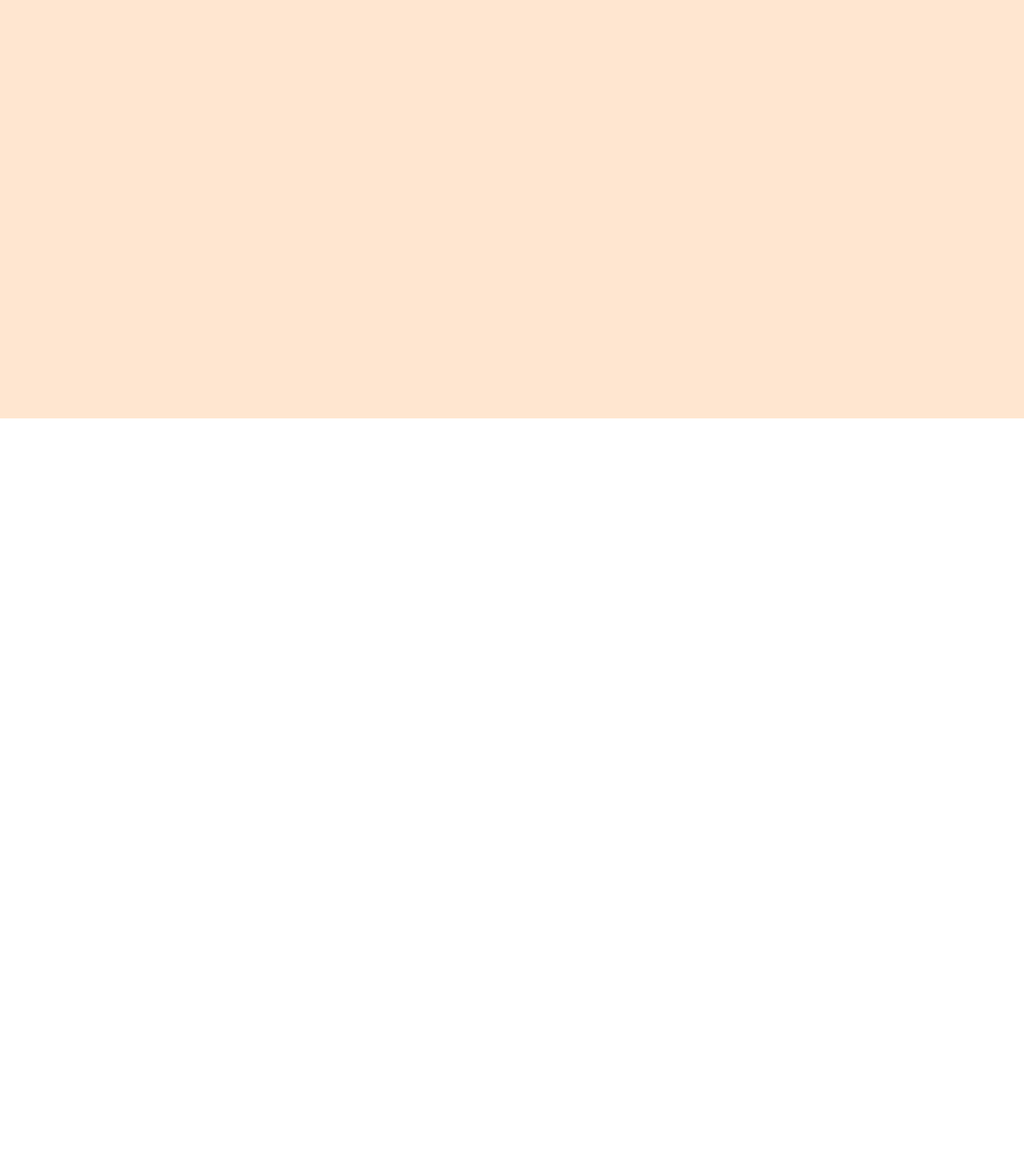
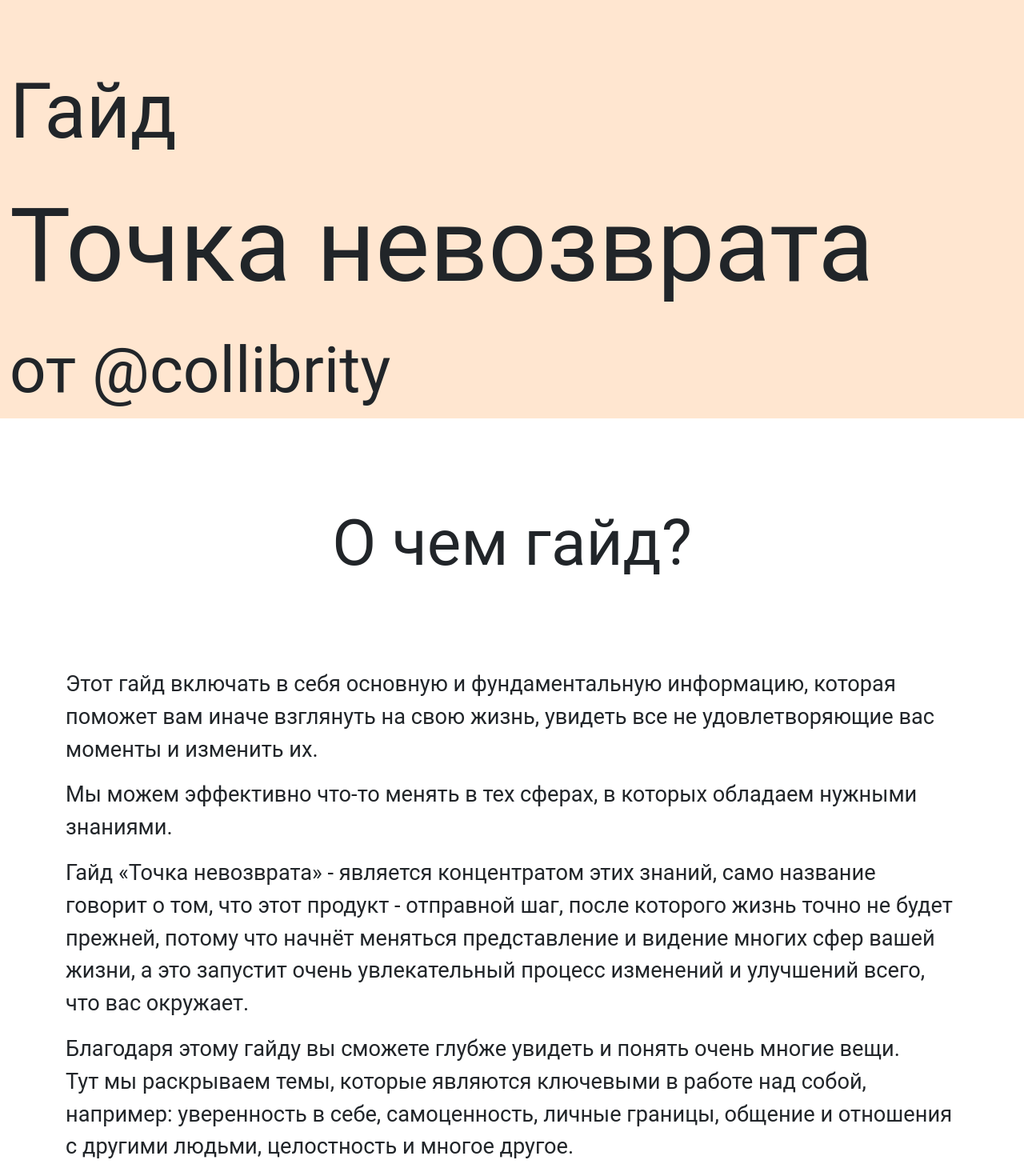
Before and after one commit to DanielDostanich/collibrity, a React app: page / in a window 1280 px wide. Shown: the part 277-1747 px from the top of the page at 80% size. Before the commit the page ends 800 px from the top, so only its background shows below. Built offline with nearby package versions, Linux system fonts and the light colour scheme.

Commit message:
Added About + minor changes

```diff
--- a/src/App.tsx
+++ b/src/App.tsx
@@ -1,10 +1,13 @@
 import React from "react"
 
 import Title from "./basicBlocks/Title"
-
+import About from "./basicBlocks/About";
 
 export default function App() {
-    return (
-        <Title />
-    );
+  return (
+    <>
+      <Title/>
+      <About/>
+    </>
+  );
 }
--- a/src/basicBlocks/About.sass
+++ b/src/basicBlocks/About.sass
@@ -0,0 +1,10 @@
+@import '~bootstrap/scss/containers'
+@import '../scss/utils'
+
+.about__title
+  text-align: center
+  padding: 6rem
+  font-size: 5rem
+
+.about__text
+  font-size: 1.7rem
--- a/src/basicBlocks/About.tsx
+++ b/src/basicBlocks/About.tsx
@@ -1,20 +1,23 @@
 import React from "react"
 
-export default function About(){
+export default function About() {
   return (
-        <div className="about container-flex">
+    <div className="about container">
       <div className="about__title">
         О чем гайд?
       </div>
       <div className="about__text">
-
+        <p>Этот гайд включать в себя основную и фундаментальную информацию, которая поможет вам иначе взглянуть на свою
+          жизнь, увидеть все не удовлетворяющие вас моменты и изменить их.</p>
+        <p>Мы можем эффективно что-то менять в тех сферах, в которых обладаем нужными знаниями. </p>
+        <p>Гайд «Точка невозврата» - является концентратом этих знаний, само название говорит о том, что этот продукт -
+          отправной шаг, после которого жизнь точно не будет прежней, потому что начнёт меняться представление и видение
+          многих сфер вашей жизни, а это запустит очень увлекательный процесс изменений и улучшений всего, что вас
+          окружает.</p>
+        Благодаря этому гайду вы сможете глубже увидеть и понять очень многие вещи.
+        <p>Тут мы раскрываем темы, которые являются ключевыми в работе над собой, например: уверенность в себе,
+          самоценность, личные границы, общение и отношения с другими людьми, целостность и многое другое.</p>
       </div>
     </div>
   )
 }
-
-const aboutText = 'Этот гайд включать в себя основную и фундаментальную информацию, которая поможет вам иначе взглянуть на свою жизнь, увидеть все не удовлетворяющие вас моменты и изменить их.\n' +
-    'Мы можем эффективно что-то менять в тех сферах, в которых обладаем нужными знаниями. \n' +
-    'Гайд «Точка невозврата» - является концентратом этих знаний, само название говорит о том, что этот продукт - отправной шаг, после которого жизнь точно не будет прежней, потому что начнёт меняться представление и видение многих сфер вашей жизни, а это запустит очень увлекательный процесс изменений и улучшений всего, что вас окружает.\n' +
-    'Благодаря этому гайду вы сможете глубже увидеть и понять очень многие вещи. \n' +
-    'Тут мы раскрываем темы, которые являются ключевыми в работе над собой, например: уверенность в себе, самоценность, личные границы, общение и отношения с другими людьми, целостность и многое другое. \n'
--- a/src/basicBlocks/Title.sass
+++ b/src/basicBlocks/Title.sass
@@ -3,12 +3,15 @@
 .title
   height: 100vh
   background-color: $basicColor1
+  display: flex
+  flex-direction: column
+  justify-content: flex-end
 
 .title__guide
-  font-size: 60px
+  font-size: 6rem
 
 .title__name
-  font-size: 72px
+  font-size: 8rem
 
 .title__author
-  font-size: 48px
+  font-size: 5rem
--- a/src/basicBlocks/Title.tsx
+++ b/src/basicBlocks/Title.tsx
@@ -1,6 +1,6 @@
 import React from "react"
 
-export default function Title(){
+export default function Title() {
   return (
     <div className="title container-fluid">
       <div className="title__guide">Гайд</div>
--- a/src/styles.sass
+++ b/src/styles.sass
@@ -1,6 +1,7 @@
 @import 'scss/custom'
 @import '~normalize.css'
 @import 'basicBlocks/Title'
+@import 'basicBlocks/About'
 
 body
   font-family: Roboto, Arial, sans-serif
--- a/webpack.config.js
+++ b/webpack.config.js
@@ -76,7 +76,6 @@ module.exports = {
             }
           }
         }, {
-          // compiles Sass to CSS
           loader: 'sass-loader'
         }]
       },
```
Also changed, not shown: src/index.tsx (+4 -4 lines). Lines whose indentation alone changed are shown as unchanged.
